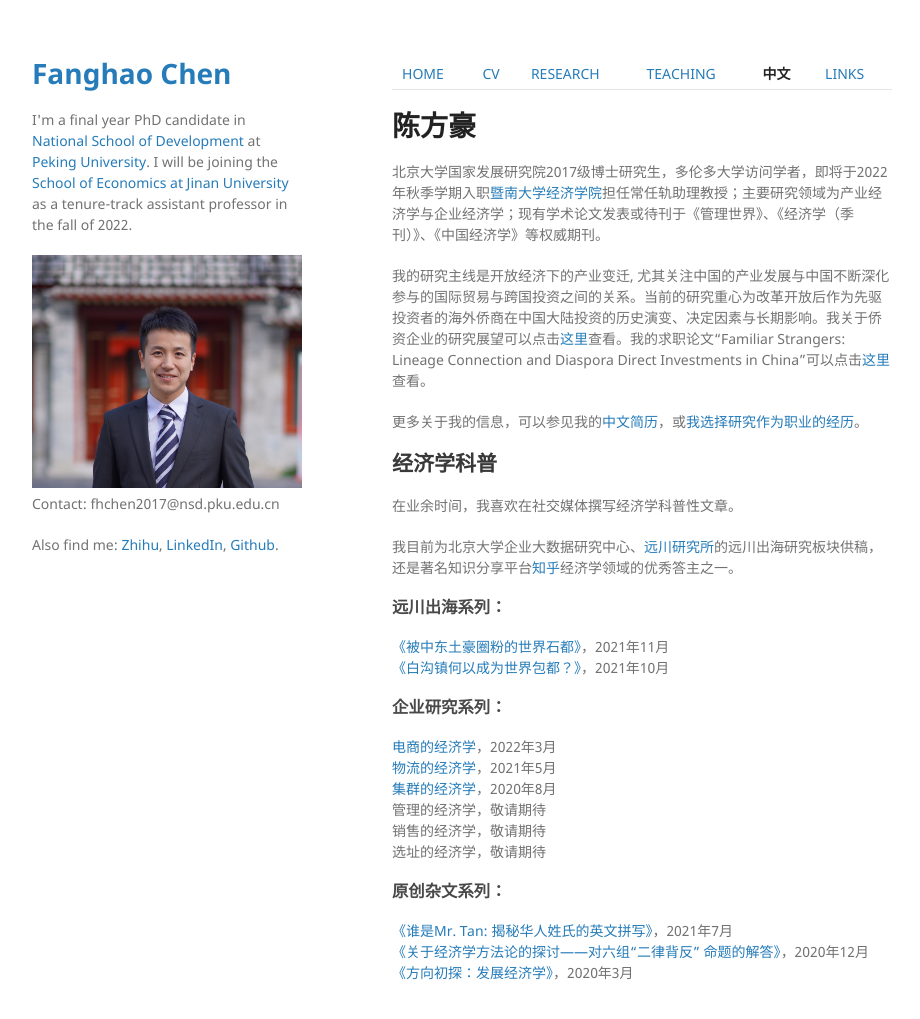
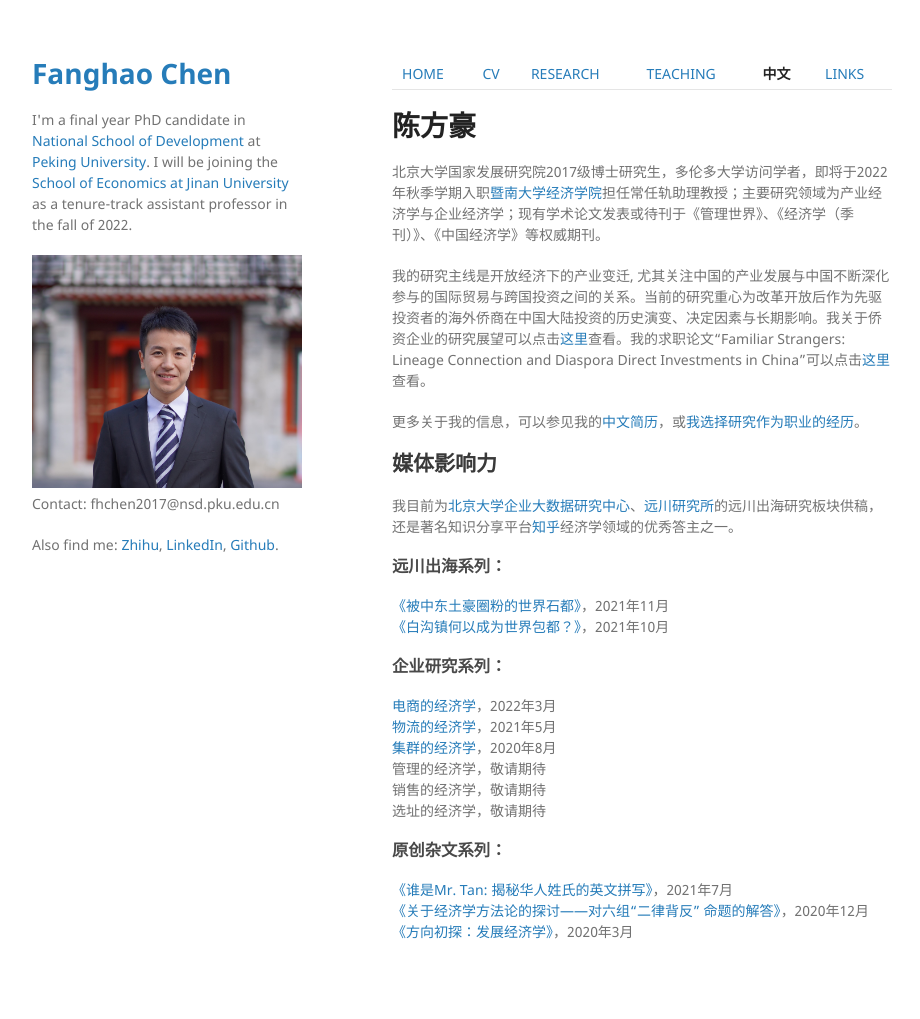
Before and after one commit to FanghaoChen/homepage, a Jekyll site: the page built from chinesepage.md, in a window 1280 px wide and 1053 px high. Shown: the top 1019 px of the window, without its empty margins (178-1098 px from the left). Built offline with Jekyll 4.4.1, drawn with Linux system fonts in a browser that asks for light colours; our own code applies the rules of GitHub Pages for plain Markdown files.

Commit message:
Update chinesepage.md

```diff
--- a/chinesepage.md
+++ b/chinesepage.md
@@ -8,11 +8,9 @@
 
 更多关于我的信息，可以参见我的[中文简历](./assets/陈方豪_北大国发院_220509.pdf)，或[我选择研究作为职业的经历](https://mp.weixin.qq.com/s?__biz=Mzg4MzE0ODY0Mw==&mid=2247491382&idx=1&sn=992dc4dda38bfd95d5c2b47848fc5a81&chksm=cf4a8d3af83d042c96f68c98b9406eab25df4ce418b6778fccdee755fc9e499decfb44498855&mpshare=1&scene=24&srcid=12203KNxFd0xsEh7nM7ZzhKn&sharer_sharetime=1639991731014&sharer_shareid=009d752390d3ca9d149b0d31038375f0#rd)。
 
-## 经济学科普
+## 媒体影响力
 
-在业余时间，我喜欢在社交媒体撰写经济学科普性文章。<br/>
-
-我目前为北京大学企业大数据研究中心、[远川研究所](https://stream-capital.com/)的远川出海研究板块供稿，还是著名知识分享平台[知乎](https://www.zhihu.com/people/hongo-chin)经济学领域的优秀答主之一。
+我目前为[北京大学企业大数据研究中心](https://www.cer.pku.edu.cn/)、[远川研究所](https://stream-capital.com/)的远川出海研究板块供稿，还是著名知识分享平台[知乎](https://www.zhihu.com/people/hongo-chin)经济学领域的优秀答主之一。
 
 ### 远川出海系列：<br/>
 [《被中东土豪圈粉的世界石都》](https://mp.weixin.qq.com/s?__biz=MzkzMTAyOTU3Nw==&mid=2247489455&idx=1&sn=4c3c71002cf900a43247b081f6fd6526&chksm=c2706089f507e99fe98f530b2cc87c3a2461b6c9e90aa77e108e42b138561f3f56ee8a9fb38a&mpshare=1&scene=2&srcid=1127iTPFctEMJkf4I8FkZG5c&sharer_sharetime=1638023245653&sharer_shareid=009d752390d3ca9d149b0d31038375f0#rd)，2021年11月 <br/>
```
